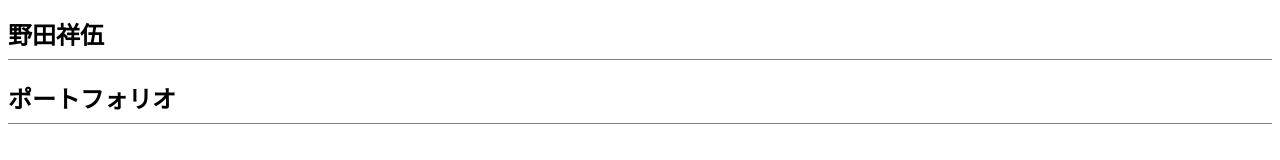
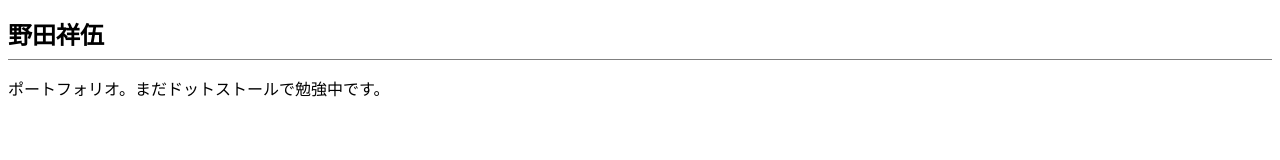
Before and after one commit to sho-19980909/sho-19980909.github.io, a plain HTML site: page index.html in a window 1280 px wide. Drawn offline with Linux system fonts and the light colour scheme.

Commit message:
Add files via upload

```diff
--- a/index.html
+++ b/index.html
@@ -2,13 +2,13 @@
 <html lang="ja">
   <head>
     <meta charset="utf-8">
-    <title>portfolio</title>
+    <title>野田portfolio</title>
     <link rel="stylesheet" href="css/style.css">
   </head>
   <body>
     <h1>野田祥伍</h1>
     <section>
-      <h1>ポートフォリオ</h1>
+      <p>ポートフォリオ。まだドットストールで勉強中です。</p>
     </section>
   </body>
 </html>
```
